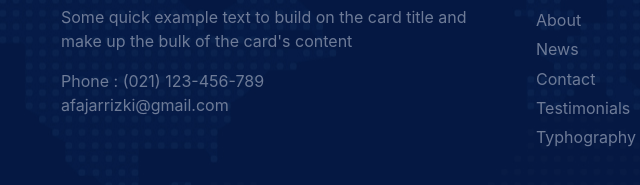
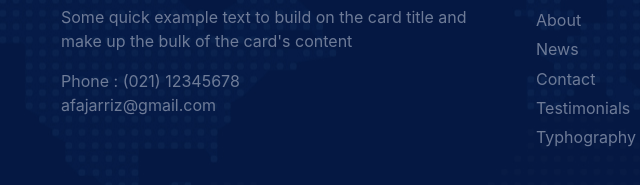
Before and after one commit to afajarrizki/designficube, a plain HTML site: page index.html in a window 1280 px wide. Shown: the part 2334-2519 px from the top of the page, 24-664 px from the left. Drawn offline with nearby package versions, Linux system fonts and the light colour scheme.

Commit message:
Update index.html

```diff
--- a/index.html
+++ b/index.html
@@ -153,7 +153,7 @@
           <div class="col-md-5">
             <h3>Our Contact</h3>
             <p>Some quick example text to build on the card title and make up the bulk of the card's content</p>
-            <p>Phone : (021) 123-456-789 <br> afajarrizki@gmail.com</p>
+            <p>Phone : (021) 12345678 <br> afajarriz@gmail.com</p>
           </div>
           <div class="col-md-5">
             <div class="row">
```
